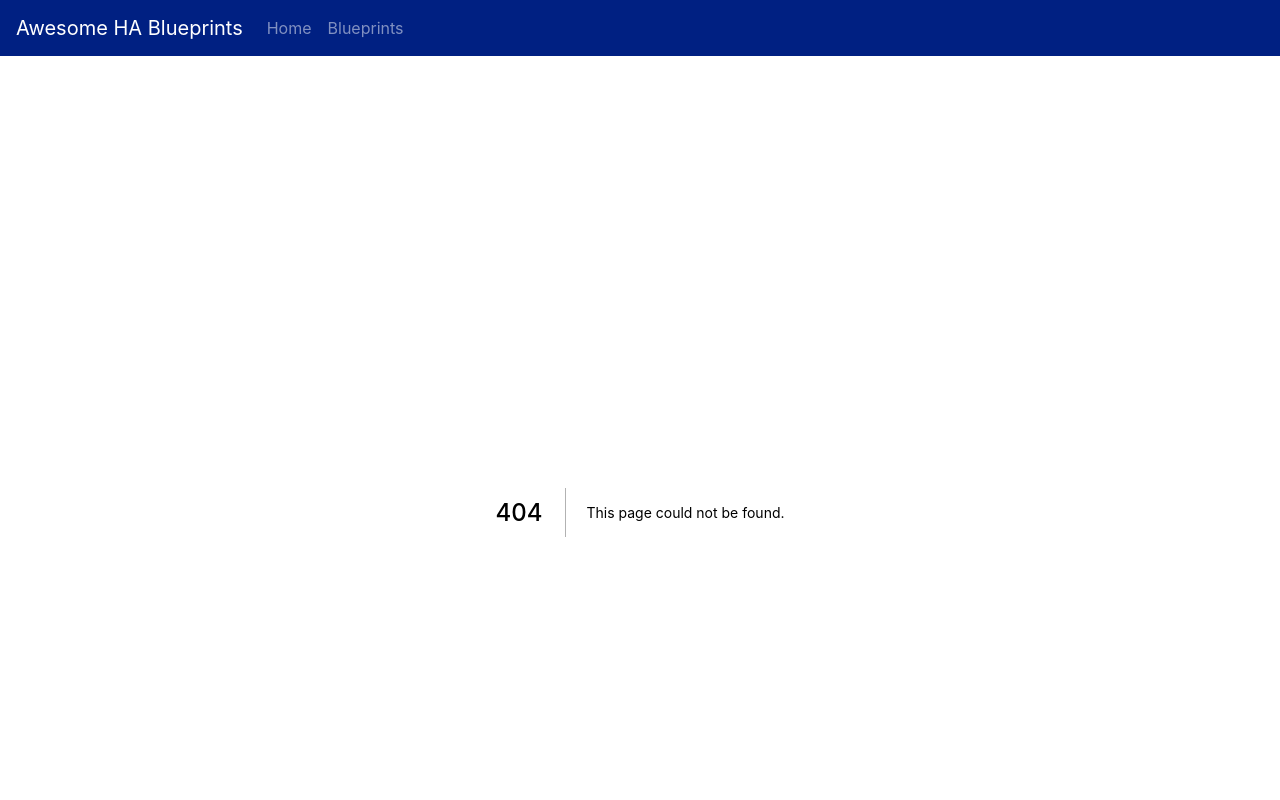
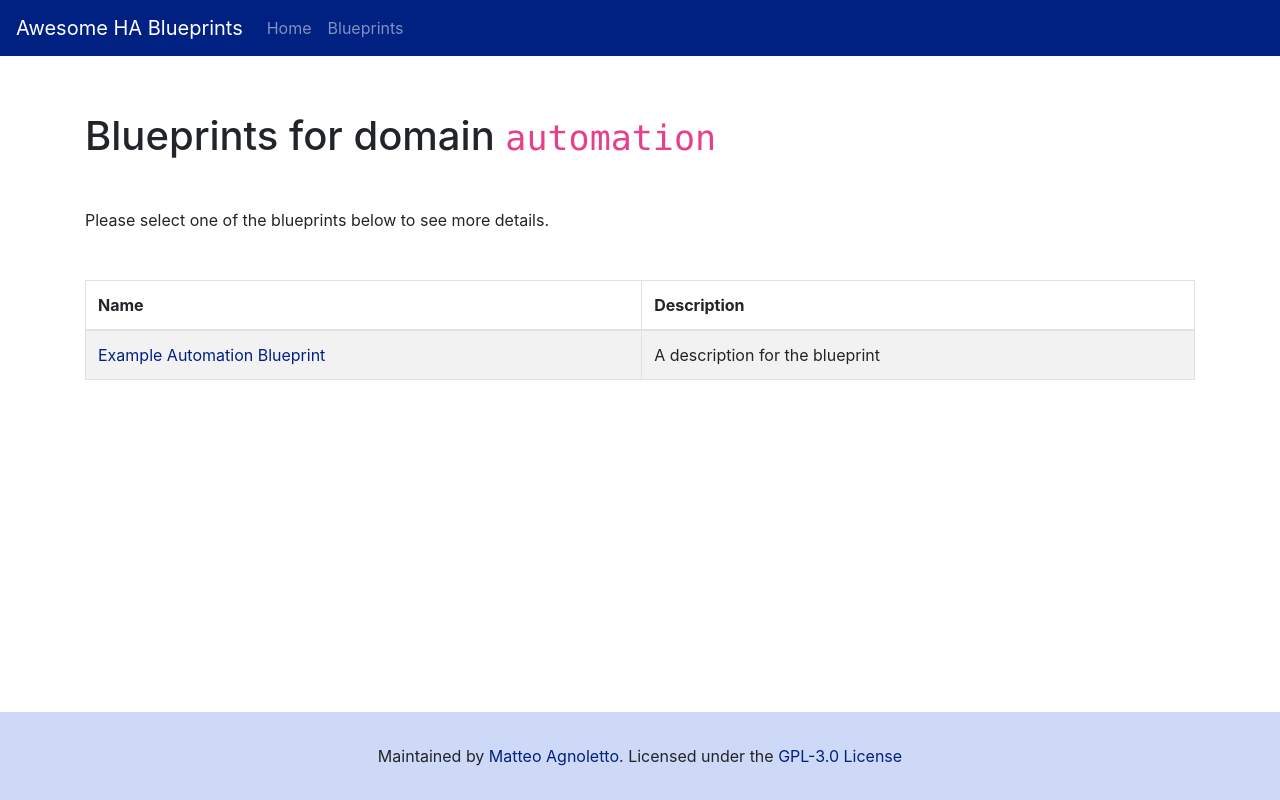
Before and after one commit to EPMatt/awesome-ha-blueprints, a Next.js app: page /awesome-ha-blueprints/blueprints/automation in a window 1280 px wide. Before the commit this address had no page. Shown: the top 800 px of the page. Built offline with nearby package versions, Linux system fonts and the light colour scheme.

Commit message:
add blueprint category page

```diff
--- /dev/null
+++ b/pages/blueprints/[category].jsx
@@ -0,0 +1,74 @@
+import fs from 'fs'
+import matter from 'gray-matter'
+import { Table } from 'react-bootstrap'
+import Head from 'next/head'
+import Link from 'next/link'
+
+function BlueprintCategory(props) {
+  const rows = props.blueprints.map((b) => (
+    <tr>
+      <td>
+        <Link href={`/blueprints/${props.category}/${b.id}`}>{b.name}</Link>
+      </td>
+      <td>{b.description}</td>
+    </tr>
+  ))
+  return (
+    <>
+      <Head>
+        <title>
+          Blueprints for domain {props.category} - Awesome HA Blueprints{' '}
+        </title>
+      </Head>
+      <h1 className='mb-5'>
+        Blueprints for domain <code>{props.category}</code>
+      </h1>
+      <p className='mb-5'>
+        Please select one of the blueprints below to see more details.
+      </p>
+      <Table striped bordered hover>
+        <thead>
+          <tr>
+            <th>Name</th>
+            <th>Description</th>
+          </tr>
+        </thead>
+        <tbody>{rows}</tbody>
+      </Table>
+    </>
+  )
+}
+
+async function getStaticProps({ params }) {
+  /* read all blueprint directories in the provided category */
+  const blueprint_dirs = fs.readdirSync(`blueprints/${params.category}`)
+  /* for each blueprint extract data from the readme */
+  const blueprints = blueprint_dirs.map((b) => {
+    const { data } = matter(
+      fs.readFileSync(`blueprints/${params.category}/${b}/README.md`)
+    )
+    return { ...data, id: b }
+  })
+  return {
+    props: { category: params.category, blueprints: blueprints },
+  }
+}
+
+async function getStaticPaths() {
+  /* read available blueprint categories */
+  const categories = fs
+    .readdirSync('blueprints', { withFileTypes: true })
+    .filter((f) => f.isDirectory())
+    .map((f) => ({
+      params: {
+        category: f.name,
+      },
+    }))
+  return {
+    paths: categories,
+    fallback: false,
+  }
+}
+
+export { getStaticProps, getStaticPaths }
+export default BlueprintCategory
```
